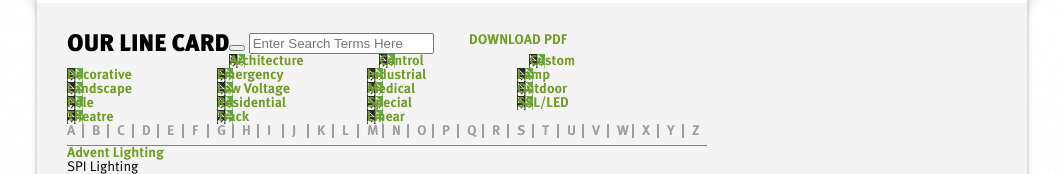
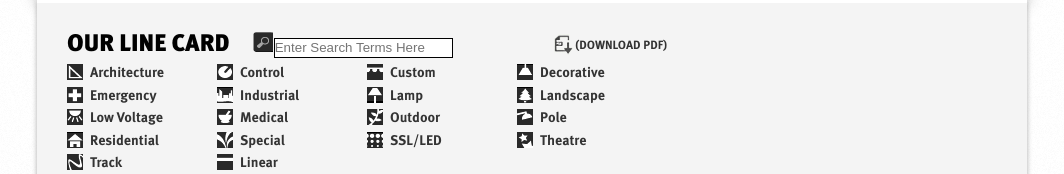
Before and after one commit to benjaminfisher/solus, a PHP site: page /linecard.html in a window 1280 px wide. Shown: the part 122-296 px from the top of the page, without its empty margins (108-1172 px from the left). Run offline with PHP 8.4, Linux system fonts and the light colour scheme.

Commit message:
Finished style for linecard sub nav section

```diff
--- a/linecard.html
+++ b/linecard.html
@@ -29,7 +29,7 @@
 		<aside class="sidebar"></aside>
 		<section class="main">
 			<div class="head">
-				<a href="" class="pdf upper">Download pdf</a>
+				<a href="" class="pdf upper"><span class="icon"></span>(Download pdf)</a>
 				<h2 class="upper">Our Line Card</h2>
 				<form action="search.php" method="post">
 					<button type="submit"></button>
@@ -38,24 +38,24 @@
 			</div>
 			<nav>
 				<ul>
-					<li><a href="#">Architecture</a></li>
-					<li><a href="#">Control</a></li>
-					<li><a href="#">Custom</a></li>
-					<li><a href="#">Decorative</a></li>
-					<li><a href="#">Emergency</a></li>
-					<li><a href="#">Industrial</a></li>
-					<li><a href="#">Lamp</a></li>
-					<li><a href="#">Landscape</a></li>
-					<li><a href="#">Low Voltage</a></li>
-					<li><a href="#">Medical</a></li>
-					<li><a href="#">Outdoor</a></li>
-					<li><a href="#">Pole</a></li>
-					<li><a href="#">Residential</a></li>
-					<li><a href="#">Special</a></li>
-					<li><a href="#">SSL/LED</a></li>
-					<li><a href="#">Theatre</a></li>
-					<li><a href="#">Track</a></li>
-					<li><a href="#">Linear</a></li>
+					<li><a href="#"><span class="icon"></span>Architecture</a></li>
+					<li><a href="#"><span class="icon"></span>Control</a></li>
+					<li><a href="#"><span class="icon"></span>Custom</a></li>
+					<li><a href="#"><span class="icon"></span>Decorative</a></li>
+					<li><a href="#"><span class="icon"></span>Emergency</a></li>
+					<li><a href="#"><span class="icon"></span>Industrial</a></li>
+					<li><a href="#"><span class="icon"></span>Lamp</a></li>
+					<li><a href="#"><span class="icon"></span>Landscape</a></li>
+					<li><a href="#"><span class="icon"></span>Low Voltage</a></li>
+					<li><a href="#"><span class="icon"></span>Medical</a></li>
+					<li><a href="#"><span class="icon"></span>Outdoor</a></li>
+					<li><a href="#"><span class="icon"></span>Pole</a></li>
+					<li><a href="#"><span class="icon"></span>Residential</a></li>
+					<li><a href="#"><span class="icon"></span>Special</a></li>
+					<li><a href="#"><span class="icon"></span>SSL/LED</a></li>
+					<li><a href="#"><span class="icon"></span>Theatre</a></li>
+					<li><a href="#"><span class="icon"></span>Track</a></li>
+					<li><a href="#"><span class="icon"></span>Linear</a></li>
 				</ul>
 			</nav>
 
--- a/sass/screen.scss
+++ b/sass/screen.scss
@@ -102,24 +102,92 @@
     width: 650px;
 
     div.head{
-      width: 500px;
-      button{ margin:0px }
-      h2 { float:left; }
+      width: 600px;
 
-      a.pdf { float:right; }
+      h2 { float:left; margin-right:1em; }
+      form{
+        float:left;
+        button{
+          background: transparent url(images/search.png) 0 0 no-repeat;
+          border:0px;
+          height:20px;
+          margin:0px;
+          top:-1px;
+          width:20px;
+        }
+
+        input{
+          border: 1px solid black;
+          height:18px;
+          margin: 1px 0 0 -3px;
+          padding:0px;
+        }
+      }
+
+      a.pdf {
+        color:#333;
+        float:right;
+        font-size:0.857142857em;
+        height:22px;
+        bottom:5px;
+
+        &:hover {
+          color:$solus_green;
+          text-decoration:none;
+
+          span.icon { background-position-x: -22px; }
+        }
+
+        span.icon{
+          background: transparent url(images/pdf.png) 0 0 no-repeat;
+          display:inline-block;
+          height:21px;
+          top:6px;
+          width:21px;
+        }
+      }
     } // End head div styles
 
     nav{
+      $item_count:18;
+      $item_size:16px;
+
+      float:left;
+      margin-bottom:1em;
+
       ul li{
         float:left;
+        margin-top:0.25em;
         width:150px;
 
+         @for $i from 1 through $item_count {
+            &:nth-of-type(#{$i}) a span.icon{
+              background-position: 0px ($item_size * -($i - 1));
+            }
+          } // End for loop
+
         a{
-          background: transparent url(images/icon_sprite.jpg) 0 0 no-repeat;
-          background-size: 16px;
+          color: #333;
+
+          &:hover {
+            color:$solus_green;
+            text-decoration:none;
+            span.icon{
+              background-position-x: -$item_size;
+            }
+          }
+
+          span.icon{
+            background-image: url(images/icon_sprite.jpg);
+            display:inline-block;
+            height: $item_size;
+            margin-right:0.5em;
+            top:3px;
+            width:$item_size;
+          }
         }
-      }
-    }
+      } // End nav list item styles
+    } // End secondary nav styles for line-card
 
     div{
       clear:both;
@@ -129,11 +197,13 @@
         clear:both;
         border-bottom: 1px solid $solus_green;
         float:left;
-        height:1.5em;
+        height:1em;
 
         li{
           border-right:2px solid $dark_grey;
           float:left;
+          height: 0.75em;
+          line-height:0.5em;
           padding-left:8px;
           width:15px;
 
@@ -142,9 +212,12 @@
 
           a{
             color: inherit;
+            display: inline-block;
+            font-size:0.75em;
+            width: 2em;
 
             &:hover{
-              text-decoration: underline;
+              text-decoration:none;
               color: $solus_green;
             }
           }
--- a/stylesheets/screen.css
+++ b/stylesheets/screen.css
@@ -645,67 +645,205 @@
 }
 /* line 104, ../sass/screen.scss */
 .line-card section.main div.head {
-  width: 500px;
-}
-/* line 106, ../sass/screen.scss */
-.line-card section.main div.head button {
-  margin: 0px;
+  width: 600px;
 }
 /* line 107, ../sass/screen.scss */
 .line-card section.main div.head h2 {
   float: left;
+  margin-right: 1em;
 }
-/* line 109, ../sass/screen.scss */
+/* line 108, ../sass/screen.scss */
+.line-card section.main div.head form {
+  float: left;
+}
+/* line 110, ../sass/screen.scss */
+.line-card section.main div.head form button {
+  background: transparent url(images/search.png) 0 0 no-repeat;
+  border: 0px;
+  height: 20px;
+  margin: 0px;
+  top: -1px;
+  width: 20px;
+}
+/* line 119, ../sass/screen.scss */
+.line-card section.main div.head form input {
+  border: 1px solid black;
+  height: 18px;
+  margin: 1px 0 0 -3px;
+  padding: 0px;
+}
+/* line 127, ../sass/screen.scss */
 .line-card section.main div.head a.pdf {
+  color: #333;
   float: right;
+  font-size: 0.857142857em;
+  height: 22px;
+  bottom: 5px;
 }
-/* line 113, ../sass/screen.scss */
+/* line 134, ../sass/screen.scss */
+.line-card section.main div.head a.pdf:hover {
+  color: #709d26;
+  text-decoration: none;
+}
+/* line 138, ../sass/screen.scss */
+.line-card section.main div.head a.pdf:hover span.icon {
+  background-position-x: -22px;
+}
+/* line 141, ../sass/screen.scss */
+.line-card section.main div.head a.pdf span.icon {
+  background: transparent url(images/pdf.png) 0 0 no-repeat;
+  display: inline-block;
+  height: 21px;
+  top: 6px;
+  width: 21px;
+}
+/* line 151, ../sass/screen.scss */
+.line-card section.main nav {
+  float: left;
+  margin-bottom: 1em;
+}
+/* line 158, ../sass/screen.scss */
 .line-card section.main nav ul li {
   float: left;
+  margin-top: 0.25em;
   width: 150px;
 }
-/* line 117, ../sass/screen.scss */
+/* line 164, ../sass/screen.scss */
+.line-card section.main nav ul li:nth-of-type(1) a span.icon {
+  background-position: 0px 0px;
+}
+/* line 164, ../sass/screen.scss */
+.line-card section.main nav ul li:nth-of-type(2) a span.icon {
+  background-position: 0px -16px;
+}
+/* line 164, ../sass/screen.scss */
+.line-card section.main nav ul li:nth-of-type(3) a span.icon {
+  background-position: 0px -32px;
+}
+/* line 164, ../sass/screen.scss */
+.line-card section.main nav ul li:nth-of-type(4) a span.icon {
+  background-position: 0px -48px;
+}
+/* line 164, ../sass/screen.scss */
+.line-card section.main nav ul li:nth-of-type(5) a span.icon {
+  background-position: 0px -64px;
+}
+/* line 164, ../sass/screen.scss */
+.line-card section.main nav ul li:nth-of-type(6) a span.icon {
+  background-position: 0px -80px;
+}
+/* line 164, ../sass/screen.scss */
+.line-card section.main nav ul li:nth-of-type(7) a span.icon {
+  background-position: 0px -96px;
+}
+/* line 164, ../sass/screen.scss */
+.line-card section.main nav ul li:nth-of-type(8) a span.icon {
+  background-position: 0px -112px;
+}
+/* line 164, ../sass/screen.scss */
+.line-card section.main nav ul li:nth-of-type(9) a span.icon {
+  background-position: 0px -128px;
+}
+/* line 164, ../sass/screen.scss */
+.line-card section.main nav ul li:nth-of-type(10) a span.icon {
+  background-position: 0px -144px;
+}
+/* line 164, ../sass/screen.scss */
+.line-card section.main nav ul li:nth-of-type(11) a span.icon {
+  background-position: 0px -160px;
+}
+/* line 164, ../sass/screen.scss */
+.line-card section.main nav ul li:nth-of-type(12) a span.icon {
+  background-position: 0px -176px;
+}
+/* line 164, ../sass/screen.scss */
+.line-card section.main nav ul li:nth-of-type(13) a span.icon {
+  background-position: 0px -192px;
+}
+/* line 164, ../sass/screen.scss */
+.line-card section.main nav ul li:nth-of-type(14) a span.icon {
+  background-position: 0px -208px;
+}
+/* line 164, ../sass/screen.scss */
+.line-card section.main nav ul li:nth-of-type(15) a span.icon {
+  background-position: 0px -224px;
+}
+/* line 164, ../sass/screen.scss */
+.line-card section.main nav ul li:nth-of-type(16) a span.icon {
+  background-position: 0px -240px;
+}
+/* line 164, ../sass/screen.scss */
+.line-card section.main nav ul li:nth-of-type(17) a span.icon {
+  background-position: 0px -256px;
+}
+/* line 164, ../sass/screen.scss */
+.line-card section.main nav ul li:nth-of-type(18) a span.icon {
+  background-position: 0px -272px;
+}
+/* line 169, ../sass/screen.scss */
 .line-card section.main nav ul li a {
-  background: transparent url(images/icon_sprite.jpg) 0 0 no-repeat;
-  background-size: 16px;
+  color: #333;
 }
-/* line 124, ../sass/screen.scss */
+/* line 172, ../sass/screen.scss */
+.line-card section.main nav ul li a:hover {
+  color: #709d26;
+  text-decoration: none;
+}
+/* line 175, ../sass/screen.scss */
+.line-card section.main nav ul li a:hover span.icon {
+  background-position-x: -16px;
+}
+/* line 180, ../sass/screen.scss */
+.line-card section.main nav ul li a span.icon {
+  background-image: url(images/icon_sprite.jpg);
+  display: inline-block;
+  height: 16px;
+  margin-right: 0.5em;
+  top: 3px;
+  width: 16px;
+}
+/* line 192, ../sass/screen.scss */
 .line-card section.main div {
   clear: both;
 }
-/* line 127, ../sass/screen.scss */
+/* line 195, ../sass/screen.scss */
 .line-card section.main div ul.alpha-list {
   color: #9e9fa0;
   clear: both;
   border-bottom: 1px solid #709d26;
   float: left;
-  height: 1.5em;
+  height: 1em;
 }
-/* line 134, ../sass/screen.scss */
+/* line 202, ../sass/screen.scss */
 .line-card section.main div ul.alpha-list li {
   border-right: 2px solid #9e9fa0;
   float: left;
+  height: 0.75em;
+  line-height: 0.5em;
   padding-left: 8px;
   width: 15px;
 }
-/* line 140, ../sass/screen.scss */
+/* line 210, ../sass/screen.scss */
 .line-card section.main div ul.alpha-list li:first-of-type {
   padding-left: 0px;
 }
-/* line 141, ../sass/screen.scss */
+/* line 211, ../sass/screen.scss */
 .line-card section.main div ul.alpha-list li:last-of-type {
   border-right: 0px;
 }
-/* line 143, ../sass/screen.scss */
+/* line 213, ../sass/screen.scss */
 .line-card section.main div ul.alpha-list li a {
   color: inherit;
+  display: inline-block;
+  font-size: 0.75em;
+  width: 2em;
 }
-/* line 146, ../sass/screen.scss */
+/* line 219, ../sass/screen.scss */
 .line-card section.main div ul.alpha-list li a:hover {
-  text-decoration: underline;
+  text-decoration: none;
   color: #709d26;
 }
-/* line 154, ../sass/screen.scss */
+/* line 227, ../sass/screen.scss */
 .line-card section.main div ul.products {
   clear: both;
 }
```
Also changed, not shown: stylesheets/images/pdf.png (added), stylesheets/images/search.png (added).
